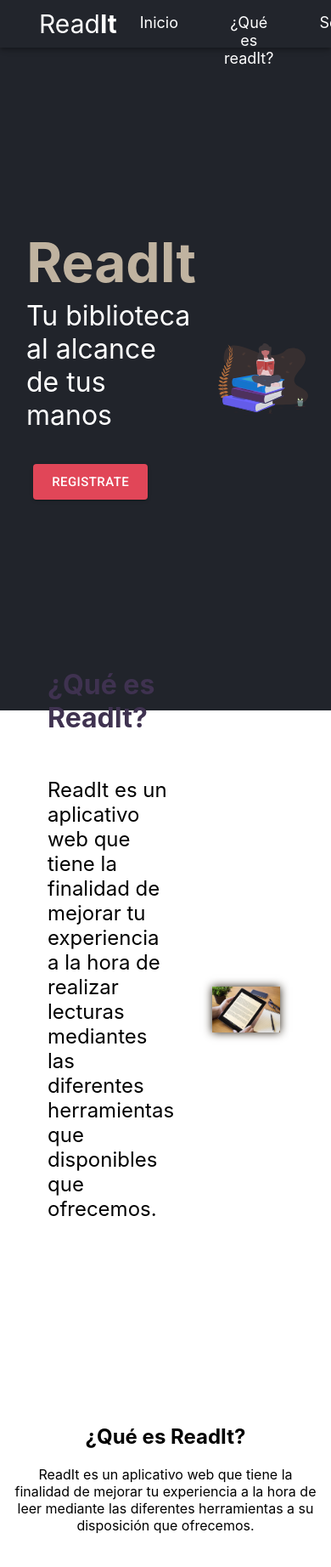
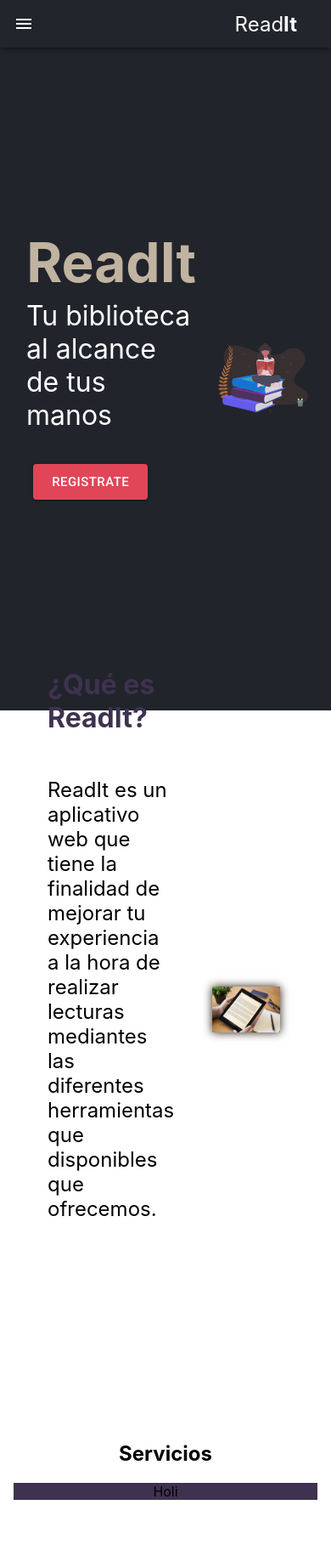
Before and after one commit to thehancode/ReadIt, a React (Create React App) app in the folder frontend/: page / in a window 390 px wide. Shown: the top 1844 px of the page at 85% size. Built offline with nearby package versions, Linux system fonts and the light colour scheme.

Commit message:
Menu Responsive
Agregamos nuestro primer menu responsive

```diff
--- a/frontend/package.json
+++ b/frontend/package.json
@@ -4,6 +4,7 @@
   "private": true,
   "dependencies": {
     "@material-ui/core": "^4.11.4",
+    "@material-ui/icons": "^4.11.2",
     "@testing-library/jest-dom": "^5.12.0",
     "@testing-library/react": "^11.2.6",
     "@testing-library/user-event": "^12.8.3",
--- a/frontend/src/components/HomeWithoutLogin.jsx
+++ b/frontend/src/components/HomeWithoutLogin.jsx
@@ -1,7 +1,7 @@
 import React from "react";
 
 import { makeStyles, ThemeProvider } from '@material-ui/core/styles';
-import { Button, Container } from "@material-ui/core"
+import { Button, Container, Hidden, List, ListItem, Drawer, Divider, ListItemText, Box } from "@material-ui/core"
 import personBook from "../assets/ILoveBooks.svg"
 import lector from "../assets/lectorWhatIs.webp"
 
@@ -15,20 +15,70 @@ export const HomeWithoutLogin = () => {
   // Sección para personalizar componentes UI
 
   const useStyles = makeStyles((theme) => ({
+    offset: theme.mixins.toolbar,
+    root: {
+      display:'flex',
+    },
     botonPersonalizado: {
       margin: theme.spacing(1),
       textTransform: 'none',
+    },
+    drawer: {
+      [theme.breakpoints.down('sm')]: {
+        width: 240,
+        flexShrink: 0,
+      },
+    },
+    drawerPaper: {
+      [theme.breakpoints.down('sm')]: {
+        width: 240,
+        flexShrink: 0,
+        color: '#FFF',
+        background: "hsl(222, 13%, 15%)"
+      },
+    },
+    content:{
+      flexGrow: 1,
     },
   }));
 
   const classes = useStyles();
 
+  // Funciones para abrir y cerrar el menu responsive
+  const handleDrawerToggle = () => {
+    setMobileOpen(!mobileOpen);
+    console.log(mobileOpen)
+  };
+
+  const [mobileOpen, setMobileOpen] = React.useState(false);
+
   return (
     <>
-      <Navbar />
+      <div className={classes.root}>
+        <Navbar openDrawer={handleDrawerToggle}/>
+        {/* Esta parte es del menu responsive */}
+        <Hidden smUp>
+          <Drawer
+            className={classes.drawer}
+            variant='temporary'
+            classes={{paper: classes.drawerPaper}}
+            open={mobileOpen}
+            onClose={handleDrawerToggle}>
+            <div className={classes.offset}></div>
+            <Divider></Divider>
+            <List component='nav'>
+              <ListItem button><ListItemText primary='Inicio'></ListItemText></ListItem>
+              <ListItem button><ListItemText primary='¿Qué es ReadIt?'></ListItemText></ListItem>
+              <ListItem button><ListItemText primary='Servicios'></ListItemText></ListItem>
+              <ListItem button><ListItemText primary='Ingresar'></ListItemText></ListItem>
+            </List>
+          </Drawer>
+        </Hidden>
+        <main className={classes.content}>
+          <div className={classes.offset}></div>
           <div className='home-slider' id='home-slider'>
             <div className='home-slider-welcome'>
-          <h1 className='home-slider-welcome--title animate__animated animate__fadeIn animate__slower'>
+              <h1 className='home-slider-welcome--title animate__animated animate__fadeIn animate__slower' anchor='left'>
                 ReadIt
               </h1>
               <p className='home-slider-welcome--phrase animate__animated animate__backInLeft animate__slow'>Tu biblioteca al alcance de tus manos</p>
@@ -59,17 +109,11 @@ export const HomeWithoutLogin = () => {
             </div>
           </Container>
           <Container maxWidth='xl' component='section' className='home-services' id='home-services'>
-        <div className='home-services-text'>
-          <h2>¿Qué es ReadIt?</h2>
-          <p>
-          ReadIt es un aplicativo web que tiene la finalidad de mejorar tu experiencia a la hora de leer
-          mediante las diferentes herramientas a su disposición que ofrecemos.
-          </p>
+            <h2>Servicios</h2>
+            <Box bgcolor='#3F3250' border='30px'>Holi</Box>
+          </Container>
+        </main>
       </div>
-        <div className='home-services-image'>
-
-        </div>
-      </Container>
     </>
   );
 };
--- a/frontend/src/components/Navbar.jsx
+++ b/frontend/src/components/Navbar.jsx
@@ -2,7 +2,8 @@ import React from "react";
 import { Link as LinkS} from "react-scroll";
 
 import Link from '@material-ui/core/Link';
-import { AppBar, makeStyles, Toolbar} from "@material-ui/core"
+import { AppBar, makeStyles, Toolbar,Hidden, IconButton} from "@material-ui/core"
+import MenuIcon from '@material-ui/icons/Menu';
 
 const useStyles = makeStyles((theme)=>({
   offset: theme.mixins.toolbar,
@@ -20,6 +21,14 @@ const useStyles = makeStyles((theme)=>({
     flexDirection: 'row',
     flexGrow: 1,
     fontSize: '30px',
+    [theme.breakpoints.down('sm')]: {
+      display: 'flex',
+      marginRight: '1em',
+      justifyContent: 'flex-end',
+      flexDirection: 'row',
+      flexGrow: 1,
+      fontSize: '24px',
+    },
   },
   navMenu:{
     fontSize: '18px',
@@ -35,19 +44,29 @@ const useStyles = makeStyles((theme)=>({
       color:'#C0B3A0',
       cursor:'pointer',
     }
-
-  }
+  },
 }));
 
-const Navbar = () => {
+const Navbar = (props) => {
 
   const classes = useStyles();
 
   return (
-    <div>
-      <AppBar>
+      <AppBar className={classes.appBar}>
         <Toolbar className={classes.navbar}>
+          <Hidden smUp>
+            <IconButton
+              color="inherit"
+              aria-label="open drawer"
+              edge="start"
+              onClick={()=>props.openDrawer()}
+              className={classes.menuButton}
+            >
+              <MenuIcon />
+          </IconButton>
           <div className={classes.navLogo}><span>Read<b>It</b></span></div>
+          </Hidden>
+          <Hidden xsDown>
             <div className={classes.navMenu}>
               <LinkS className={classes.submenu}
                     to="home-slider"
@@ -72,10 +91,9 @@ const Navbar = () => {
               Servicios</LinkS>
               <Link href="/login" color="inherit"  underline="none" className={classes.submenu}>Ingresar</Link>
             </div>
+          </Hidden>
         </Toolbar>
       </AppBar>
-      <div className={classes.offset}></div>
-    </div>
   );
 };
 
--- a/frontend/src/index.css
+++ b/frontend/src/index.css
@@ -165,5 +165,9 @@ a:hover, a:focus {
 }
 
 .home-services{
+  padding: 20px;
   height: calc(100vh - 64px);
+  display: flex;
+  flex-direction: column;
+  background-color: #fff;
 }
--- a/frontend/src/index.js
+++ b/frontend/src/index.js
@@ -5,8 +5,8 @@ import "./index.css";
 
 
 ReactDOM.render(
-  <React.StrictMode>
-    <App></App>
-  </React.StrictMode>,
+  //<React.StrictMode>
+  <App></App>,
+  //</React.StrictMode>,
   document.getElementById("root")
 );
```
Also changed, not shown: 2 other files (tests, documents, lock files or other folders). Lines whose indentation alone changed are shown as unchanged.
